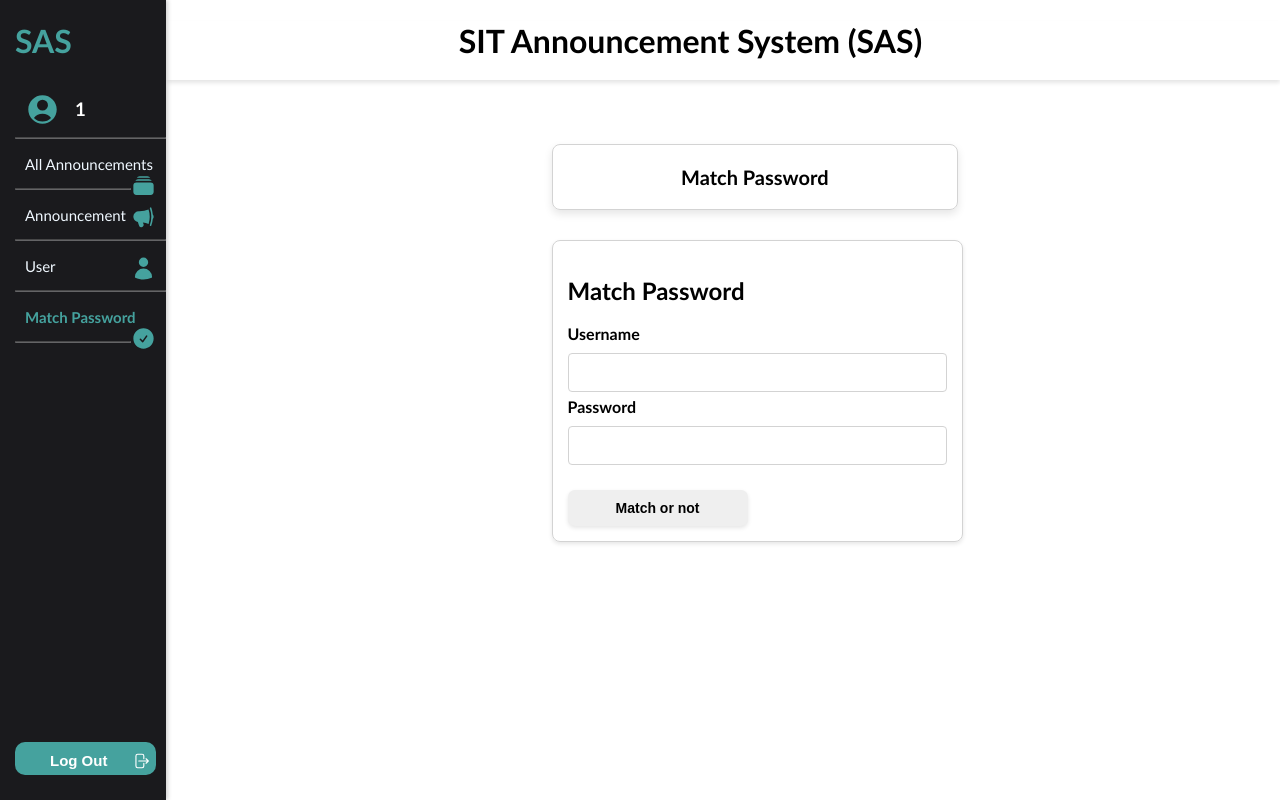
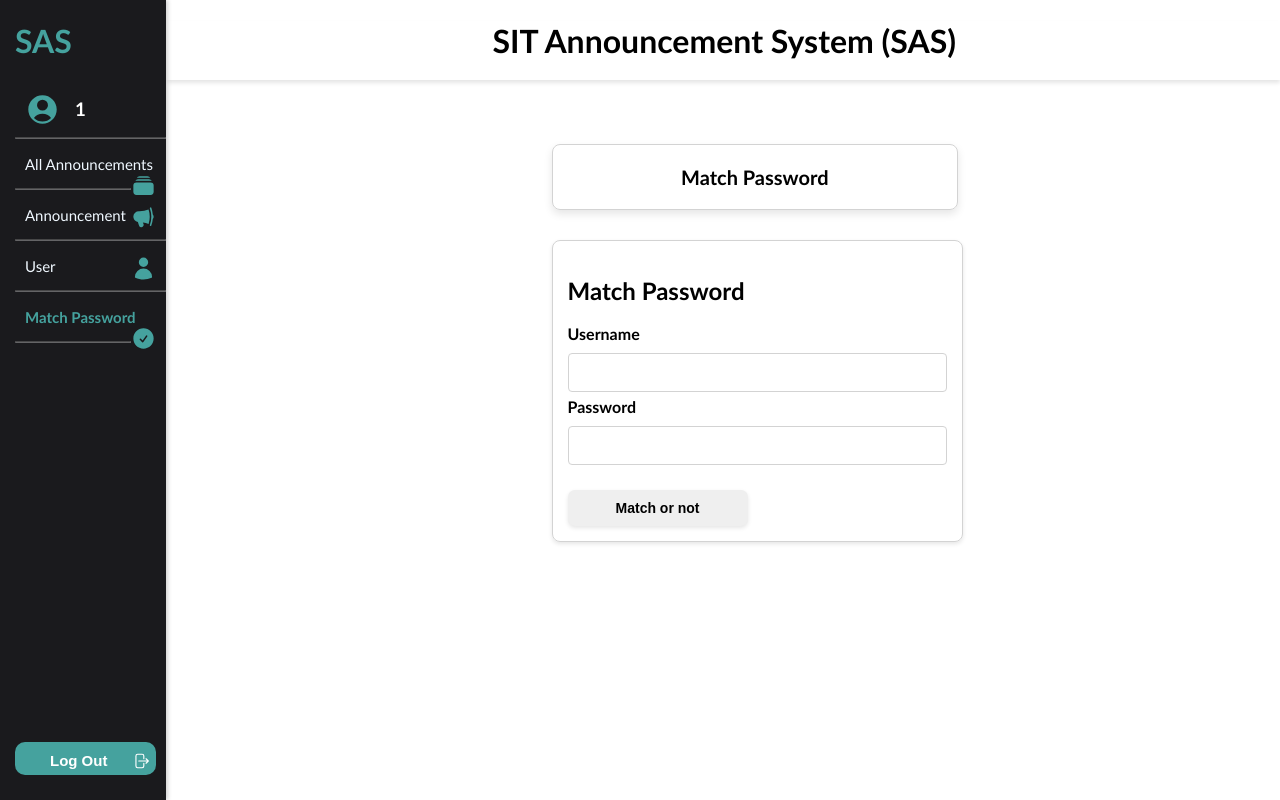
Before and after one commit to 7EHC/SSI-1-Zebastien, a Vue app in the folder Front-end/: page /admin/user/match in a window 1280 px wide. Built offline with nearby package versions, Linux system fonts and the light colour scheme; sample sign-in values are in the browser's storage.

Commit message:
update ui

```diff
--- a/Front-end/src/components/Match.vue
+++ b/Front-end/src/components/Match.vue
@@ -131,7 +131,7 @@ onMounted(async () => {
   background-color: #ffff;
   box-shadow: 0 3px 4px rgba(0, 0, 0, 0.1);
   padding-bottom: 20px;
-  padding-left: 103px;
+  padding-left: 13.3%;
   display: flex;
   justify-items: center;
   justify-content: center;
```
